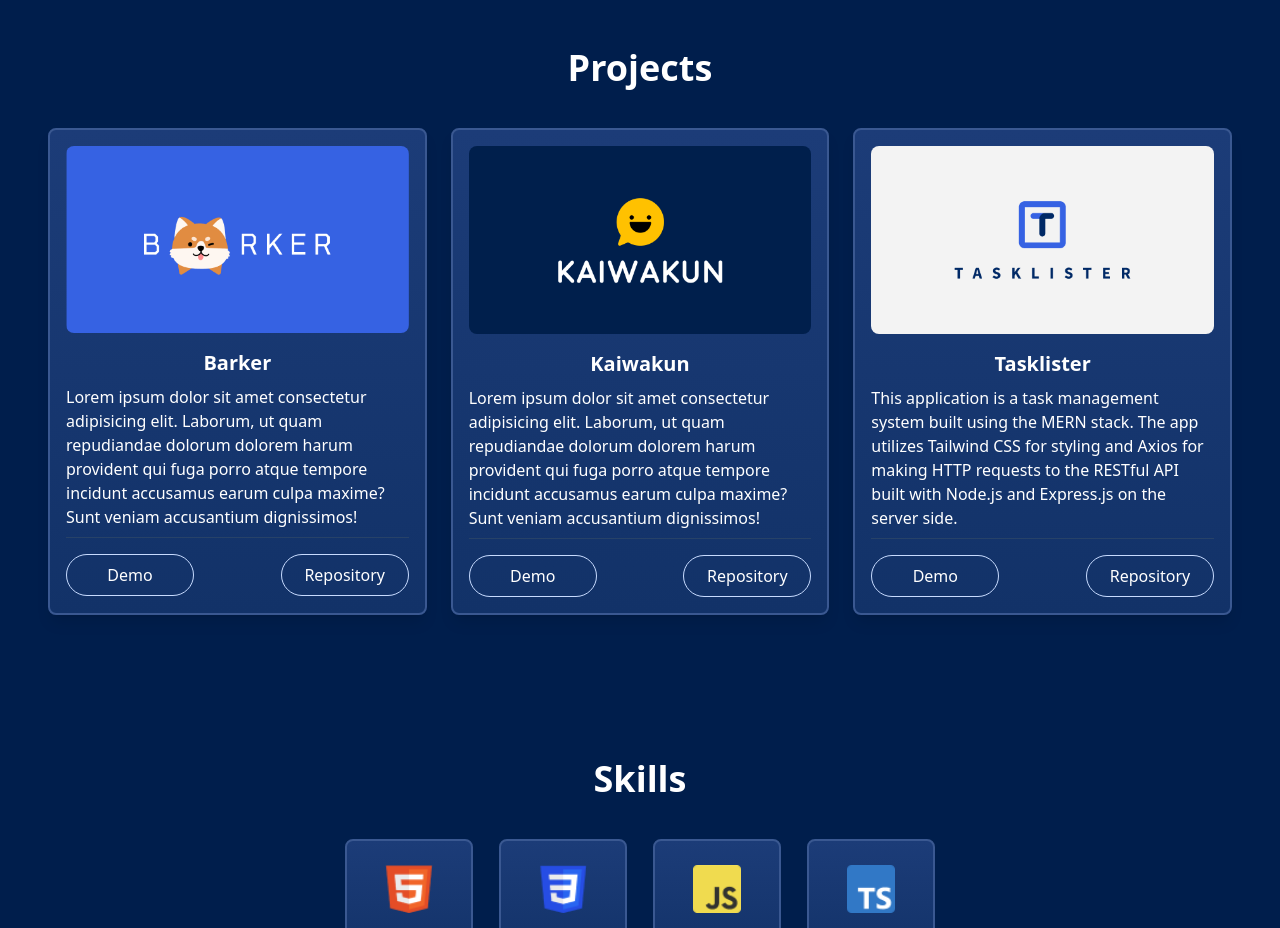
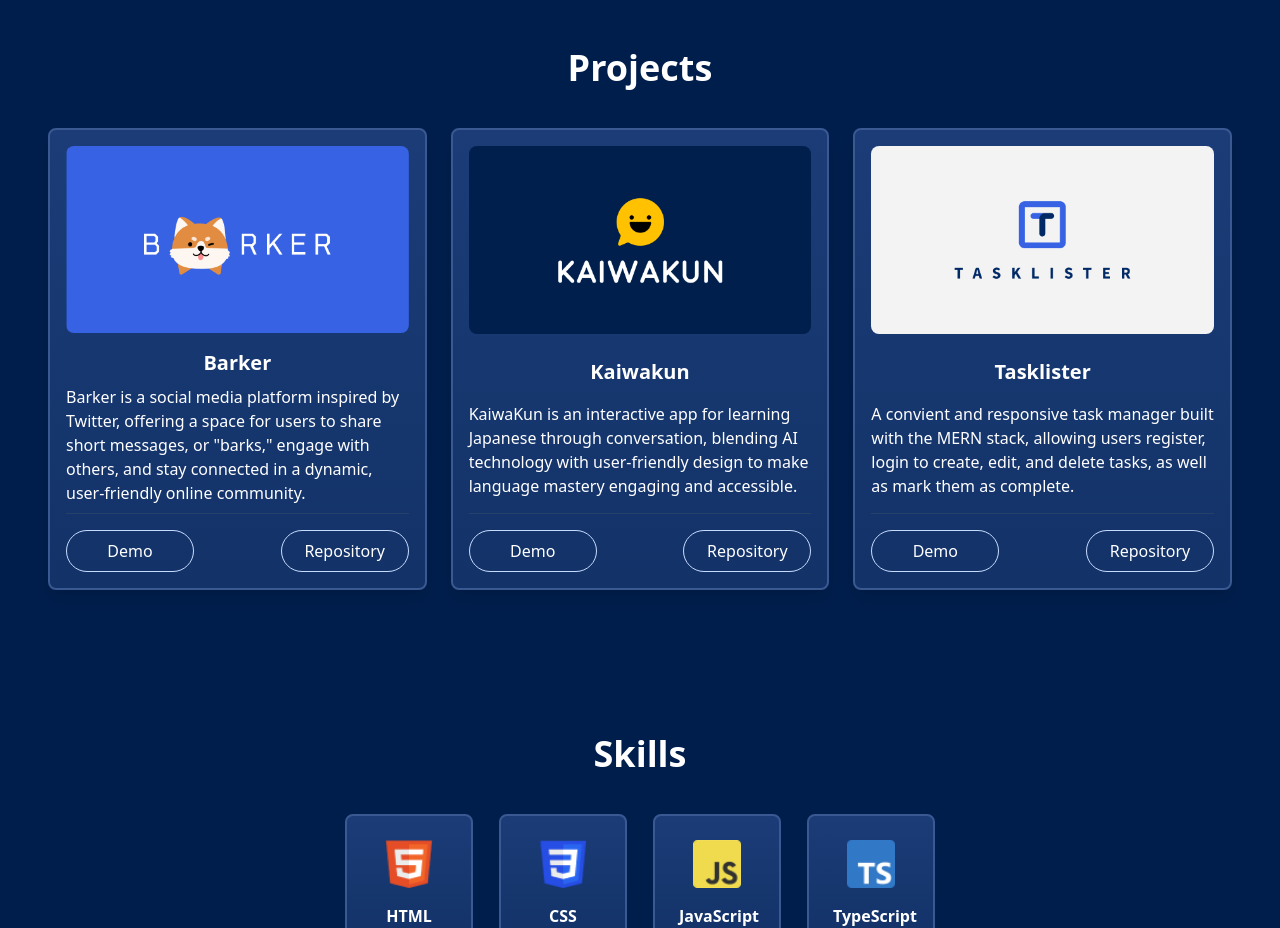
Before and after one commit to RyanmjDev/Portfolio, a React (Vite) app: page / in a window 1280 px wide. Shown: the part 1600-2528 px from the top of the page. Built offline with nearby package versions, Linux system fonts and the light colour scheme.

Commit message:
Update project descriptions and styling

```diff
--- a/src/Components/Projects.jsx
+++ b/src/Components/Projects.jsx
@@ -2,21 +2,20 @@ import React from 'react';
 import tasklister from '../assets/Projects/tasklister.png';
 import barker from '../assets/Projects/barker.png';
 import kaiwakun from '../assets/Projects/kaiwakun.png';
-import Divider from './Divider';
 
 
 const projects = [
   {
     title: 'Barker',
     image: barker,
-    description: 'Lorem ipsum dolor sit amet consectetur adipisicing elit. Laborum, ut quam repudiandae dolorum dolorem harum provident qui fuga porro atque tempore incidunt accusamus earum culpa maxime? Sunt veniam accusantium dignissimos!',
+    description: 'Barker is a social media platform inspired by Twitter, offering a space for users to share short messages, or "barks," engage with others, and stay connected in a dynamic, user-friendly online community.',
     demo: 'https://google.com/',
     repo: 'https://github.com/',
   },
   {
     title: 'Kaiwakun',
     image: kaiwakun,
-    description: 'Lorem ipsum dolor sit amet consectetur adipisicing elit. Laborum, ut quam repudiandae dolorum dolorem harum provident qui fuga porro atque tempore incidunt accusamus earum culpa maxime? Sunt veniam accusantium dignissimos!',
+    description: 'KaiwaKun is an interactive app for learning Japanese through conversation, blending AI technology with user-friendly design to make language mastery engaging and accessible.',
     demo: 'https://google.com/',
     repo: 'https://github.com/',
   },
@@ -25,7 +24,7 @@ const projects = [
     image: tasklister,
     demo: 'https://google.com/',
     repo: 'https://github.com/RyanmjDev/tasklister',
-    description: 'This application is a task management system built using the MERN stack. The app utilizes Tailwind CSS for styling and Axios for making HTTP requests to the RESTful API built with Node.js and Express.js on the server side.',
+    description: 'A convient and responsive task manager built with the MERN stack, allowing users register, login to create, edit, and delete tasks, as well as mark them as complete.',
   },
 ];
 const Projects = () => {
@@ -37,7 +36,7 @@ const Projects = () => {
           {projects.map((project, index) => (
             <div
               key={index}
-              className="border-2 border-accent border-card-blue gradient-blue p-4 rounded-lg shadow-lg
+              className="flex flex-col justify-between border-2 border-accent border-card-blue gradient-blue p-4 rounded-lg shadow-lg
                 max-w-md lg:max-w-lg xl:max-w-sm w-full h-auto glow transform transition-transform duration-500"
             >
               <img
@@ -47,9 +46,11 @@ const Projects = () => {
               />
               <h3 className="text-xl font-bold mb-2">{project.title}</h3>
               <p className="mb-2 text-left">{project.description}</p>
-              <Divider />
 
-              <div className="flex justify-between gap-2">
+
+
+                  <div className="flex justify-between items-end gap-2 border-t border-t-divider-blue  pt-4">
+
                     <a
                       href={project.demo}
                       target="_blank"
@@ -68,6 +69,9 @@ const Projects = () => {
                       Repository
                     </a>
                   </div>
+
+
+
             </div>
           ))}
         </div>
--- a/tailwind.config.cjs
+++ b/tailwind.config.cjs
@@ -8,6 +8,7 @@ module.exports = {
           'accent-blue': '#17376f',
           'card-blue': '#3a5891',
           'steel-blue': '#c7dbff',
+           'divider-blue': '#274268',
 
         },
         fontFamily: {
```
Lines whose indentation alone changed are shown as unchanged.
